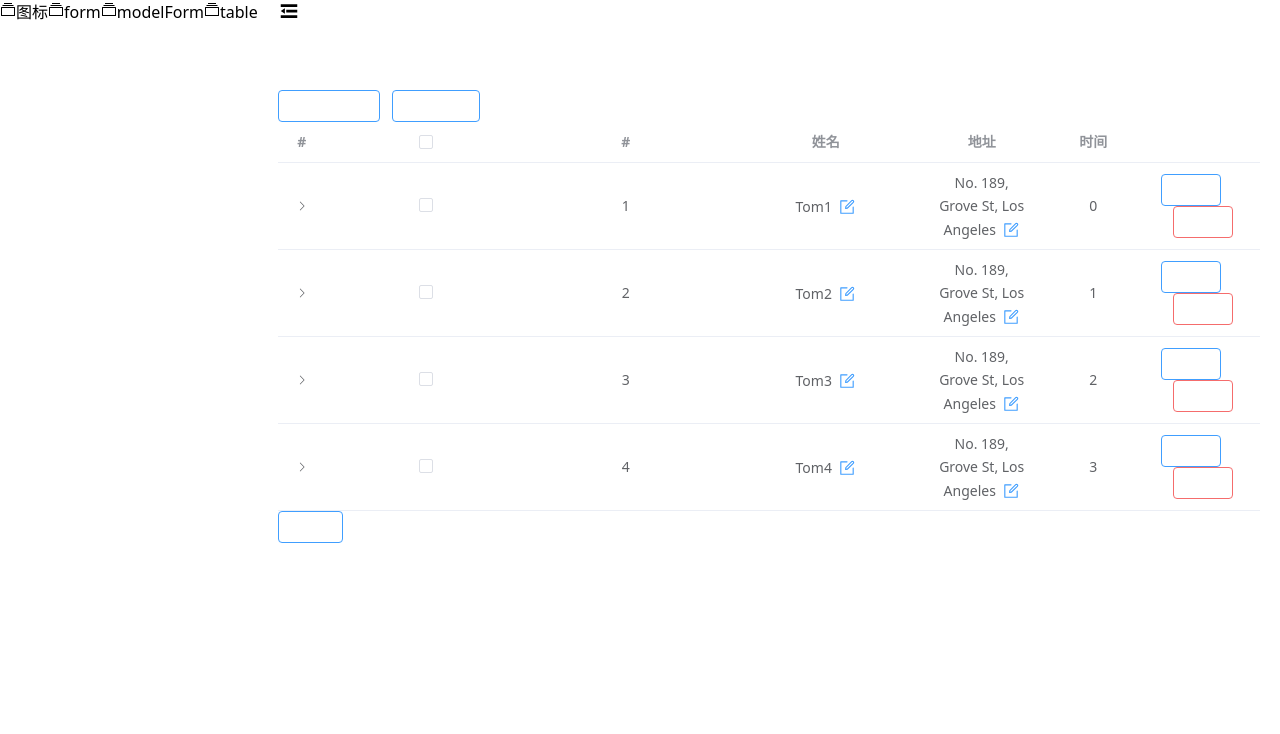
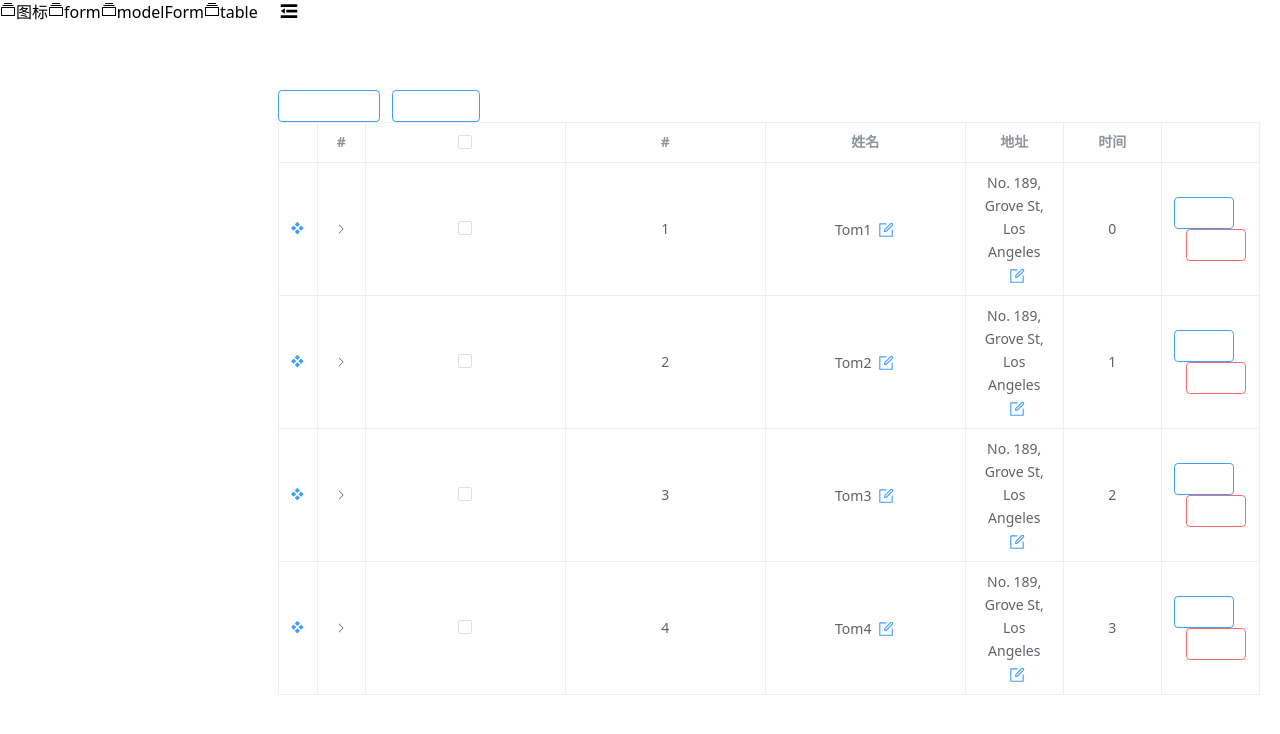
Before and after one commit to nmy0808/nmy-element-ui, a Vue app: page /table in a window 1280 px wide. Shown: the top 734 px of the page. Built offline with nearby package versions, Linux system fonts and the light colour scheme.

Commit message:
feat: 增加nTable拖拽排序功能

```diff
--- /dev/null
+++ b/src/components/nTable/src/hooks/useDrop.ts
@@ -0,0 +1,35 @@
+import cloneDeep from 'lodash/cloneDeep'
+import Sortable from 'sortablejs'
+
+export default function ({ tableRef, emit, dataClone, props }: any) {
+  const refreshKey = ref(1) // 解决排序后表格显示不正确的bug
+  // 开启排序
+  const rowDrop = () => {
+    const tbody = tableRef.value?.$el.querySelector(
+      '.el-table__body-wrapper tbody'
+    )
+    Sortable.create(tbody, {
+      handle: '.move',
+      animation: 300,
+      ghostClass: 'ghost',
+      onEnd({ newIndex, oldIndex }) {
+        const tableData = dataClone.value
+        const currRow = tableData.splice(oldIndex as number, 1)[0]
+        tableData.splice(newIndex as number, 0, currRow)
+        emit('dragSort', cloneDeep(tableData))
+        // 解决排序后表格显示不正确的bug
+        refreshKey.value += 1
+        nextTick(() => {
+          rowDrop()
+        })
+      }
+    })
+  }
+  onMounted(() => {
+    props.dragSort && rowDrop()
+  })
+  return {
+    refreshKey,
+    rowDrop
+  }
+}
--- /dev/null
+++ b/src/components/nTable/src/hooks/useEdit.ts
@@ -0,0 +1,75 @@
+import cloneDeep from 'lodash/cloneDeep'
+import isEqual from 'lodash/isEqual'
+
+export default function ({ dataClone, props, validate, emit }: any) {
+  // 行: 当前激活编辑的行的索引 $index
+  const activeRowIndex = ref(-1)
+
+  // 单元格:当前激活编辑的单元格的唯一id  ( $index + column.id )
+  const activeColEditId = ref(-1)
+
+  // 行: 根据行索引激活当前行的编辑状态
+  const activeRowEditByIndex = (index: number) => {
+    // 先恢复初始data数据
+    dataClone.value = cloneDeep(props.data)
+    activeColEditId.value = -1
+    activeRowIndex.value = index
+  }
+
+  // 单元格: 点击单元格编辑
+  const handleActiveEdit = (scope: any) => {
+    // 先恢复初始data数据
+    dataClone.value = cloneDeep(props.data)
+    activeRowIndex.value = -1
+    activeColEditId.value = scope.$index + scope.column.id
+  }
+
+  // 单元格: 点击单元格确认编辑
+  const handleConfirm = async (scope: any) => {
+    await validate()
+    activeColEditId.value = -1
+    activeRowIndex.value = -1
+    const index = scope.$index
+    const row = cloneDeep(scope.row)
+    const oldRow = cloneDeep(props.data[index])
+    const payload = {
+      row,
+      oldRow,
+      index,
+      data: cloneDeep(dataClone.value)
+    }
+    const flag = isEqual(row, oldRow)
+    // 只有修改了数据, 才会触发事件
+    if (!flag) {
+      emit('confirm', payload)
+      return payload
+    } else {
+      return null
+    }
+  }
+
+  // 行 和 单元格: 点击取消编辑
+  const handleCancel = () => {
+    activeColEditId.value = -1
+    activeRowIndex.value = -1
+    // 恢复初始data数据
+    dataClone.value = cloneDeep(props.data)
+  }
+  // 行: 确定当前行编辑
+  const confirmRowEdit = async () => {
+    await validate()
+    const $index = activeRowIndex.value
+    const row = dataClone.value[$index]
+    const scope = { $index, row }
+    return handleConfirm(scope)
+  }
+  return {
+    activeRowIndex,
+    activeColEditId,
+    activeRowEditByIndex,
+    handleActiveEdit,
+    handleConfirm,
+    handleCancel,
+    confirmRowEdit
+  }
+}
--- /dev/null
+++ b/src/components/nTable/src/hooks/useForm.ts
@@ -0,0 +1,34 @@
+import { ElFormType } from '@/components/nForm/src/types/elForm'
+
+export default function ({ formRef }: any) {
+  // 验证当前行
+  function validate() {
+    let formRefList = []
+    const promiseList: Promise<any>[] = []
+    if (Array.isArray(formRef.value)) {
+      formRefList = formRef.value
+    } else {
+      formRef.value && formRefList.push(formRef.value)
+    }
+    formRefList.forEach((formRef: any) => {
+      const promise = new Promise((resolve, reject) => {
+        ;(formRef as ElFormType).validate((valid) => {
+          if (valid) {
+            resolve(valid)
+          } else {
+            reject(valid)
+          }
+        })
+      })
+      promiseList.push(promise)
+    })
+    return new Promise((resolve, reject) => {
+      Promise.all(promiseList).then((_) => {
+        resolve(true)
+      })
+    })
+  }
+  return {
+    validate
+  }
+}
--- /dev/null
+++ b/src/components/nTable/src/hooks/usePage.ts
@@ -0,0 +1,16 @@
+import { ElFormType } from '@/components/nForm/src/types/elForm'
+
+export default function ({ props, emit }: any) {
+  const handleSizeChange = (value: number) => {
+    emit('update:pagesize', value)
+    props.getData && props.getData()
+  }
+  const handleCurrentChange = (value: number) => {
+    emit('update:currentPage', value)
+    props.getData && props.getData()
+  }
+  return {
+    handleSizeChange,
+    handleCurrentChange
+  }
+}
--- /dev/null
+++ b/src/components/nTable/src/hooks/useSelection.ts
@@ -0,0 +1,26 @@
+import cloneDeep from 'lodash/cloneDeep'
+
+export default function ({ tableRef, emit }: any) {
+  // 选中的row
+  // const multipleSelection = ref<any[]>([])
+  // 监听 多选选中
+  const handleSelectionChange = (selection: any[]) => {
+    emit('selectionChange', cloneDeep([...selection]))
+  }
+  // 设置选中row
+  // const toggleRowSelection = (rows: any[], flag = true) => {
+  //   rows.forEach((row) => {
+  //     // 如果不填第二个参数, 会切换选中状态
+  //     tableRef.value?.toggleRowSelection(row, flag)
+  //   })
+  // }
+
+  // 清空选中状态
+  const clearSelection = () => {
+    tableRef.value?.clearSelection()
+  }
+  return {
+    handleSelectionChange,
+    clearSelection
+  }
+}
--- a/src/components/nTable/src/index.vue
+++ b/src/components/nTable/src/index.vue
@@ -1,12 +1,21 @@
 <script setup lang="ts">
 import { PropType } from 'vue'
+import { ElFormType } from '@/components/nForm/src/types/elForm'
 import { ITableOptions } from './types/options'
+import { ElTable } from 'element-plus'
 import NIcon from '@/components/cIcon/index.vue'
-import { ElFormType } from '@/components/nForm/src/types/elForm'
 import cloneDeep from 'lodash/cloneDeep'
-import isEqual from 'lodash/isEqual'
-import { ElTable } from 'element-plus'
+import useDrop from './hooks/useDrop'
+import useSelection from './hooks/useSelection'
+import useForm from './hooks/useForm'
+import useEdit from './hooks/useEdit'
+import usePage from './hooks/usePage'
+
 const props = defineProps({
+  loading: {
+    type: Boolean,
+    default: false
+  },
   options: {
     type: Array as PropType<ITableOptions[]>,
     required: true
@@ -19,12 +28,56 @@ const props = defineProps({
   actionTableColumnOptions: {
     type: Object,
     default: () => ({})
+  },
+  // 开启排序
+  dragSort: {
+    type: Boolean,
+    default: true
+  },
+  // 显示分页 , 另外total小于pageSize不会显示分页
+  showPage: {
+    type: Boolean,
+    default: true
+  },
+  // 分页水平布局
+  pageAlign: {
+    type: String as PropType<'left' | 'center' | 'right'>,
+    default: 'right'
+  },
+  // 当前页
+  currentPage: {
+    type: Number,
+    default: 1
+  },
+  pageSize: {
+    type: Number,
+    default: 10
+  },
+  total: {
+    type: Number,
+    default: 0
+  },
+  pageLayout: {
+    type: String,
+    default: 'total, sizes, prev, pager, next, jumper'
+  },
+  pageSizes: {
+    type: Array,
+    default: () => [10, 20, 30]
+  },
+  // 获取列表数据 用于分页
+  getData: {
+    type: Function,
+    default: null
   }
 })
 
 const emit = defineEmits<{
   (e: 'confirm', payload: any): void
   (e: 'selectionChange', payload: any[]): void
+  (e: 'update:pagesize', pagesize: number): void
+  (e: 'update:currentPage', currentPage: number): void
+  (e: 'dragSort', data: any[]): void
 }>()
 
 const dataClone = ref<any[]>([])
@@ -39,129 +92,44 @@ watch(
 
 const formRef = ref<ElFormType | null>(null)
 
-const reset = () => {
-  formRef.value?.resetFields()
-}
-// 行: 当前激活编辑的行的索引 $index
-const activeRowIndex = ref(-1)
-
-// 单元格:当前激活编辑的单元格的唯一id  ( $index + column.id )
-const activeColEditId = ref(-1)
-
-// 行: 根据行索引激活当前行的编辑状态
-const activeRowEditByIndex = (index: number) => {
-  // 先恢复初始data数据
-  dataClone.value = cloneDeep(props.data)
-  activeColEditId.value = -1
-  activeRowIndex.value = index
-}
-// 行: 清空当前的行编辑状态
-const clearRowEdit = () => {
-  activeRowIndex.value = -1
-}
-
-// 单元格: 点击单元格编辑
-const handleActiveEdit = (scope: any) => {
-  // 先恢复初始data数据
-  dataClone.value = cloneDeep(props.data)
-  activeRowIndex.value = -1
-  activeColEditId.value = scope.$index + scope.column.id
-}
-
-// 单元格: 点击单元格确认编辑
-const handleConfirm = async (scope: any) => {
-  await validate()
-  activeColEditId.value = -1
-  activeRowIndex.value = -1
-  const index = scope.$index
-  const row = cloneDeep(scope.row)
-  const oldRow = cloneDeep(props.data[index])
-  const payload = {
-    row,
-    oldRow,
-    index,
-    data: cloneDeep(dataClone.value)
+// 计算当前分页对齐方向
+const pageAlignCalc = computed(() => {
+  if (props.pageAlign === 'left') {
+    return 'flex-start'
+  } else if (props.pageAlign === 'right') {
+    return 'flex-end'
   }
-  const flag = isEqual(row, oldRow)
-  // 只有修改了数据, 才会触发事件
-  if (!flag) {
-    emit('confirm', payload)
-    return payload
-  } else {
-    return null
-  }
-}
-
-// 行 和 单元格: 点击取消编辑
-const handleCancel = () => {
-  activeColEditId.value = -1
-  activeRowIndex.value = -1
-  // 恢复初始data数据
-  dataClone.value = cloneDeep(props.data)
-}
-// 行: 确定当前行编辑
-const confirmRowEdit = async () => {
-  await validate()
-  const $index = activeRowIndex.value
-  const row = dataClone.value[$index]
-  const scope = { $index, row }
-  return handleConfirm(scope)
-}
-
-//
-const handleRowClick = (row: any, column: any) => {
-  console.log(row)
-  console.log(column)
-}
+  return 'center'
+})
 
 const tableRef = ref<InstanceType<typeof ElTable> | null>(null)
 
-// 选中的row
-// const multipleSelection = ref<any[]>([])
-// 监听 多选选中
-const handleSelectionChange = (selection: any[]) => {
-  emit('selectionChange', cloneDeep([...selection]))
-}
-// 设置选中row
-// const toggleRowSelection = (rows: any[], flag = true) => {
-//   rows.forEach((row) => {
-//     // 如果不填第二个参数, 会切换选中状态
-//     tableRef.value?.toggleRowSelection(row, flag)
-//   })
-// }
+// 验证逻辑
+const { validate } = useForm({ formRef })
 
-// 清空选中状态
-const clearSelection = () => {
-  tableRef.value?.clearSelection()
-}
+// 开启行/单元格编辑 逻辑
+const {
+  activeRowIndex,
+  activeColEditId,
+  activeRowEditByIndex,
+  handleActiveEdit,
+  handleConfirm,
+  handleCancel,
+  confirmRowEdit
+} = useEdit({ dataClone, props, validate, emit })
 
-// 验证当前行
-function validate() {
-  let formRefList = []
-  const promiseList: Promise<any>[] = []
-  if (Array.isArray(formRef.value)) {
-    formRefList = formRef.value
-  } else {
-    formRef.value && formRefList.push(formRef.value)
-  }
-  formRefList.forEach((formRef) => {
-    const promise = new Promise((resolve, reject) => {
-      ;(formRef as ElFormType).validate((valid) => {
-        if (valid) {
-          resolve(valid)
-        } else {
-          reject(valid)
-        }
-      })
-    })
-    promiseList.push(promise)
-  })
-  return new Promise((resolve, reject) => {
-    Promise.all(promiseList).then((_) => {
-      resolve(true)
-    })
-  })
-}
+// 拖拽逻辑
+const { refreshKey } = useDrop({ props, tableRef, emit, dataClone })
+
+// 多选逻辑
+const { handleSelectionChange, clearSelection } = useSelection({
+  tableRef,
+  emit
+})
+
+// 分页逻辑
+const { handleSizeChange, handleCurrentChange } = usePage({ props, emit })
+
 defineExpose({
   activeRowEditByIndex, // 根据索引激活行编辑
   confirmRowEdit, // 确认当前行编辑
@@ -172,10 +140,19 @@ defineExpose({
 
 <template>
   <el-table
+    v-loading="loading"
+    :key="refreshKey"
     :data="dataClone"
     ref="tableRef"
+    v-bind="$attrs"
     @selection-change="handleSelectionChange"
   >
+    <!-- 开启排序 -->
+    <el-table-column v-if="dragSort" label="" width="40px" align="center">
+      <template #default>
+        <NIcon icon="Menu" :size="12" color="#409eff" class="move"></NIcon>
+      </template>
+    </el-table-column>
     <template v-for="(item, index) in options" :key="index">
       <!-- 判断 配置了type属性 -->
       <el-table-column
@@ -305,7 +282,19 @@ defineExpose({
     </el-table-column>
     <!--  -->
   </el-table>
-  <el-button type="primary" @click="reset">reset</el-button>
+  <div class="page-box" :style="{ justifyContent: pageAlignCalc }">
+    <el-pagination
+      v-if="showPage && total > pageSize"
+      @size-change="handleSizeChange"
+      @current-change="handleCurrentChange"
+      :page-sizes="pageSizes"
+      :current-page="currentPage"
+      :page-size="pageSize"
+      :layout="pageLayout"
+      :total="total"
+    >
+    </el-pagination>
+  </div>
 </template>
 
 <style scoped lang="scss">
@@ -319,6 +308,14 @@ defineExpose({
   top: 4px;
   margin-left: 6px;
 }
+.move {
+  cursor: move;
+  transform: rotate(45deg);
+}
+.page-box {
+  display: flex;
+  margin-top: 1em;
+}
 </style>
 <script lang="ts">
 export default {
--- a/src/views/table/index.vue
+++ b/src/views/table/index.vue
@@ -107,6 +107,9 @@ const nameRules = [
 const selectionChange = (rows: any) => {
   console.log(rows)
 }
+const handleDragSort = (data: any[]) => {
+  console.log(data)
+}
 </script>
 
 <template>
@@ -116,11 +119,13 @@ const selectionChange = (rows: any) => {
       >取消激活</el-button
     >
     <NTable
+      border
       ref="tableRef"
       :data="data"
       :options="options"
       @confirm="handleConfirm"
-      @selectionChange="selectionChange"
+      @selection-change="selectionChange"
+      @drag-sort="handleDragSort"
     >
       <template #expand> 123123 </template>
       <template #date="{ $index }"> {{ $index }} </template>
```
